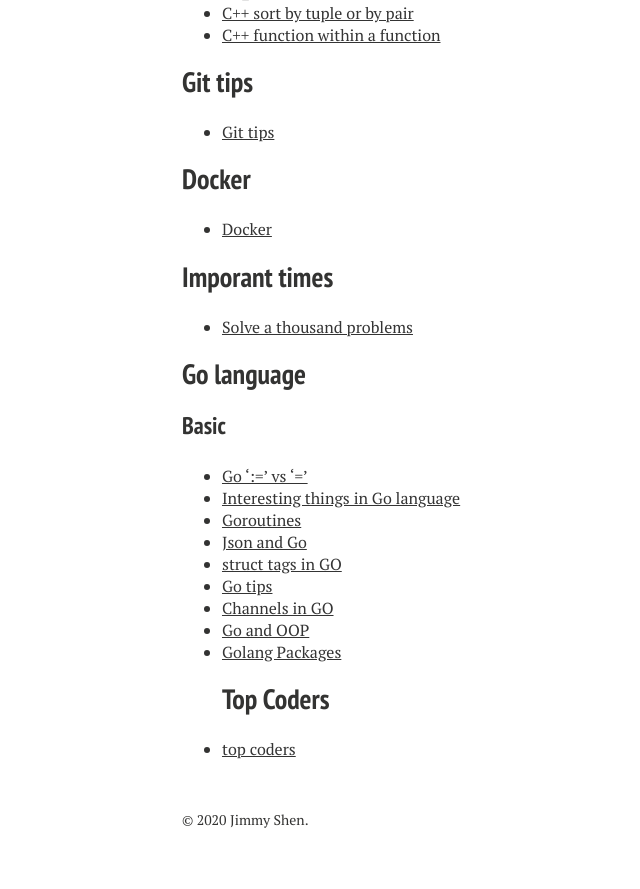
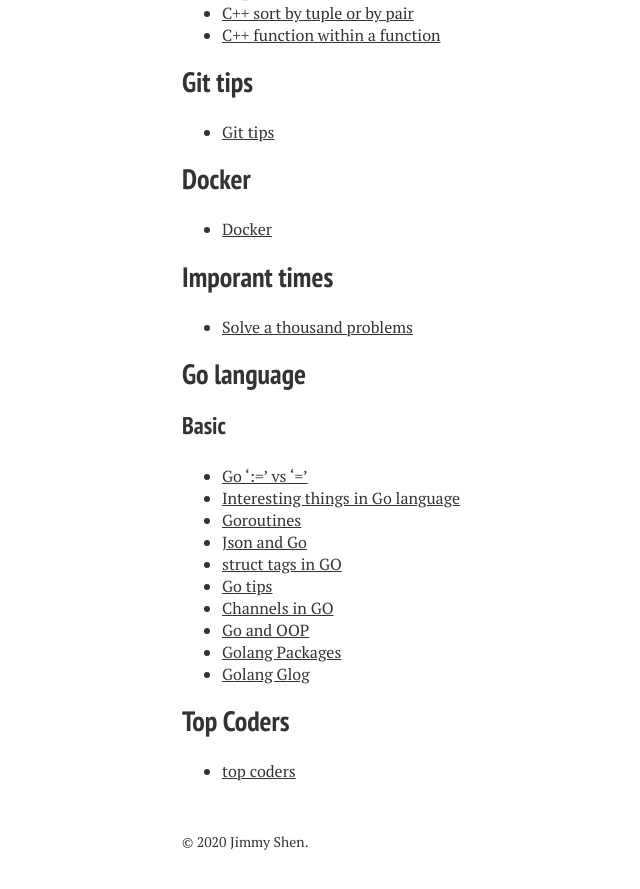
Before and after one commit to xiaokeshen/xiaokeshen.github.io, a Jekyll site: the page built from blog/index.md, in a window 1280 px wide and 900 px high, scrolled down 10660 px. Shown: the top 889 px of the window, without its empty margins (138-778 px from the left). Built offline with Jekyll 4.4.1, drawn with Linux system fonts in a browser that asks for light colours; nearby versions of some CDN libraries.

Commit message:
Add golang glog example

```diff
--- a/blog/index.md
+++ b/blog/index.md
@@ -371,5 +371,8 @@ My 'Serious' coding got started since I became a student as a Computer Science M
 - [Channels in GO](https://medium.com/@jim.morris.shen/channels-in-go-4e964f93072b?sk=788a65683c938abb017cc0f735742d1e)
 - [Go and OOP](https://medium.com/@jim.morris.shen/go-and-oop-af5ad0253581?sk=ff041ef1de0d8a8b06aa1c618b9a1a60)
 - [Golang Packages](https://medium.com/@jim.morris.shen/golang-packages-8a4cbe3536b0?sk=d9890556e072c67d828f1b363ee202f9)
+- [Golang Glog](https://medium.com/@jim.morris.shen/golang-glog-example-860e91ddc864?sk=c44c511340b30f4b396554f2b26cc85d)
+
+
 ## Top Coders
 - [top coders](https://medium.com/@jim.morris.shen/top-coders-c4aa2ffd5544?source=friends_link&sk=64ee99ca78b5b93ab464abd2b6cf87cd)
```
